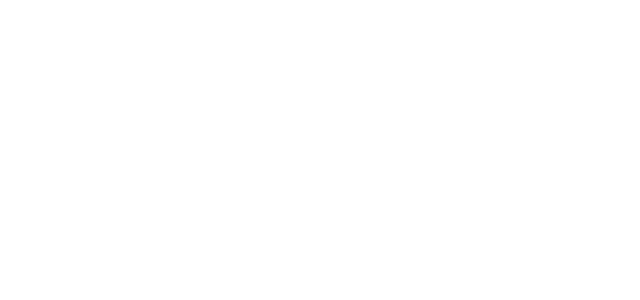
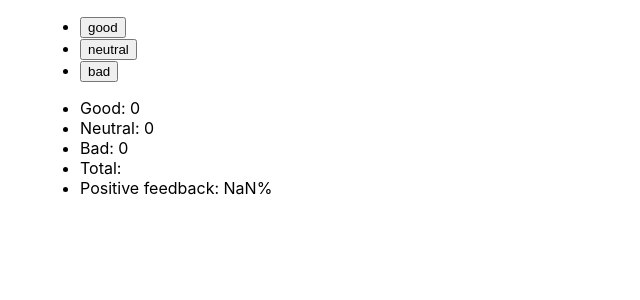
Before and after one commit to AVerba/goit-react-hw-02-feedback, a React (Create React App) app: page / in a window 1280 px wide. Shown: the top 300 px of the page, without its empty margins (0-640 px from the left). Built offline with nearby package versions, Linux system fonts and the light colour scheme.

Commit message:
finished js-part of task

```diff
--- a/src/components/App.jsx
+++ b/src/components/App.jsx
@@ -2,6 +2,8 @@
 import PropTypes from 'prop-types';
 import { Container } from './Container';
 import { Section } from './Section';
+import { FeedbackOptions } from './FeedbackOptions';
+import { Statistic } from './Statistics';
 
 export default class App extends Component {
   state = {
@@ -10,8 +12,8 @@
     bad: 0,
   };
   feedbackHandler = event => {
-    const key = event.target.key;
-    this.setState(prevState => ({ [key]: prevState[key] + 1 }));
+    const name = event.target.name;
+    this.setState(prevState => ({ [name]: prevState[name] + 1 }));
   };
   countTotalFeedback = () => {
     const { good, neutral, bad } = this.state;
@@ -26,10 +28,25 @@
   };
 
   render() {
+    const { good, neutral, bad } = this.state;
+    const key = Object.keys(this.state);
+    const PositiveFeedbackPercent = this.countPositiveFeedbackPercentage();
     return (
       <Container className="feedBack">
-        <Section className="FeedbackOp"></Section>
-        <Section className="FeedbackStatictic"></Section>
+        <Section className="Options">
+          <FeedbackOptions
+            options={key}
+            feedbackHandler={this.feedbackHandler}
+          ></FeedbackOptions>
+        </Section>
+        <Section className="Statictic">
+          <Statistic
+            good={good}
+            bad={bad}
+            neutral={neutral}
+            positivePercentage={PositiveFeedbackPercent}
+          ></Statistic>
+        </Section>
       </Container>
     );
   }
--- a/src/components/FeedbackOptions/FeedbackOptions.jsx
+++ b/src/components/FeedbackOptions/FeedbackOptions.jsx
@@ -1,7 +1,7 @@
 import PropTypes from 'prop-types';
 import styles from './FeedbackOptions.module.css';
 
-const FeedbackOptions = ({ options, feedbackHandler }) => {
+export const FeedbackOptions = ({ options, feedbackHandler }) => {
   return (
     <ul className={styles.list}>
       {options.map((option, index) => (
--- a/src/components/Statistics/index.js
+++ b/src/components/Statistics/index.js
@@ -1 +1 @@
-export { Statistics } from './Statistics';
+export { Statistic } from './Statistics';
```
